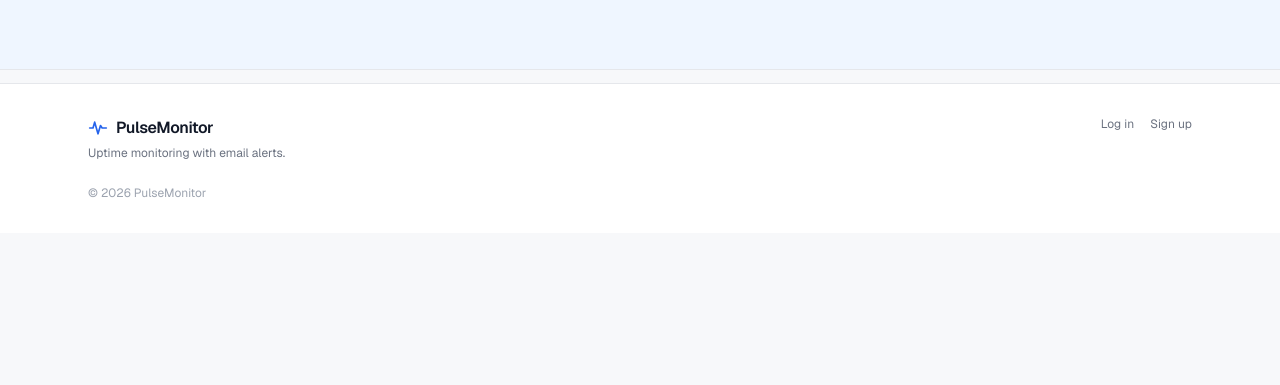
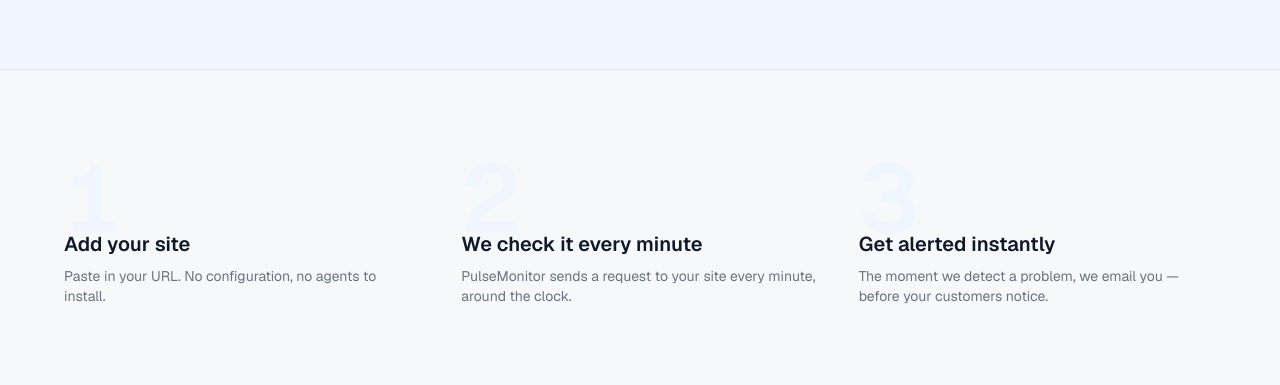
Before and after one commit to CSYE6225-Uptime-Monitor/PulseMonitor, a Next.js app in the folder frontend/: page / in a window 1280 px wide. Shown: the part 567-952 px from the top of the page. Before the commit the page ends 800 px from the top, so only its background shows below. Built offline with nearby package versions, Linux system fonts and the light colour scheme; no server answers.

Commit message:
feat: landing page how it works section

```diff
--- a/frontend/src/components/Landing.tsx
+++ b/frontend/src/components/Landing.tsx
@@ -132,6 +132,44 @@ export function Landing() {
             </div>
           </div>
         </section>
+        {/* ── How It Works ──────────────────────────────────── */}
+        <section
+          data-section="how-it-works"
+          className="border-b border-hairline bg-canvas px-4 py-16 sm:px-6 sm:py-20"
+        >
+          <div className="mx-auto max-w-6xl">
+            <ol className="grid grid-cols-1 gap-10 md:grid-cols-3">
+              {[
+                {
+                  n: "1",
+                  title: "Add your site",
+                  body: "Paste in your URL. No configuration, no agents to install.",
+                },
+                {
+                  n: "2",
+                  title: "We check it every minute",
+                  body: "PulseMonitor sends a request to your site every minute, around the clock.",
+                },
+                {
+                  n: "3",
+                  title: "Get alerted instantly",
+                  body: "The moment we detect a problem, we email you — before your customers notice.",
+                },
+              ].map(({ n, title, body }) => (
+                <li key={n} className="relative">
+                  <span
+                    aria-hidden="true"
+                    className="block select-none text-8xl font-semibold tabular-nums leading-none text-accent-wash"
+                  >
+                    {n}
+                  </span>
+                  <h2 className="-mt-4 text-xl font-semibold text-ink">{title}</h2>
+                  <p className="mt-2 text-sm text-ink-subtle">{body}</p>
+                </li>
+              ))}
+            </ol>
+          </div>
+        </section>
       </main>
 
       {/* ── Footer ─────────────────────────────────────────── */}
```
Also changed, not shown: 1 other file (tests, documents, lock files or other folders).
